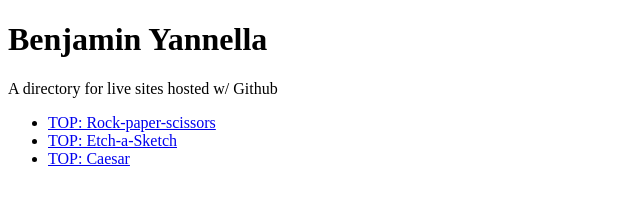
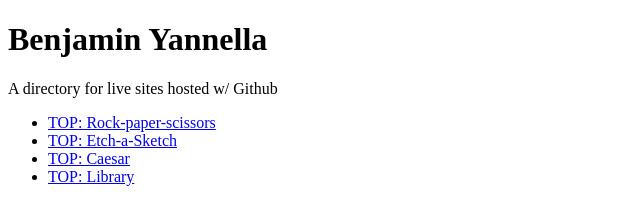
Before and after one commit to OnlyByDesign/onlybydesign.github.io, a plain HTML site: page index.html in a window 1280 px wide. Shown: the whole page, without its empty margins (0-640 px from the left). Drawn offline with Linux system fonts and the light colour scheme.

Commit message:
Update index.html

```diff
--- a/index.html
+++ b/index.html
@@ -8,6 +8,7 @@
     <li><a href="https://onlybydesign.github.io/rock-paper-scissors">TOP: Rock-paper-scissors</a></li>
     <li><a href="https://onlybydesign.github.io/etch-a-sketch">TOP: Etch-a-Sketch</a></li>
     <li><a href="https://onlybydesign.github.io/Caesar">TOP: Caesar</a></li>
+    <li><a href="https://onlybydesign.github.io/library">TOP: Library</a></li>
   </ul>
 </body>
 
```
